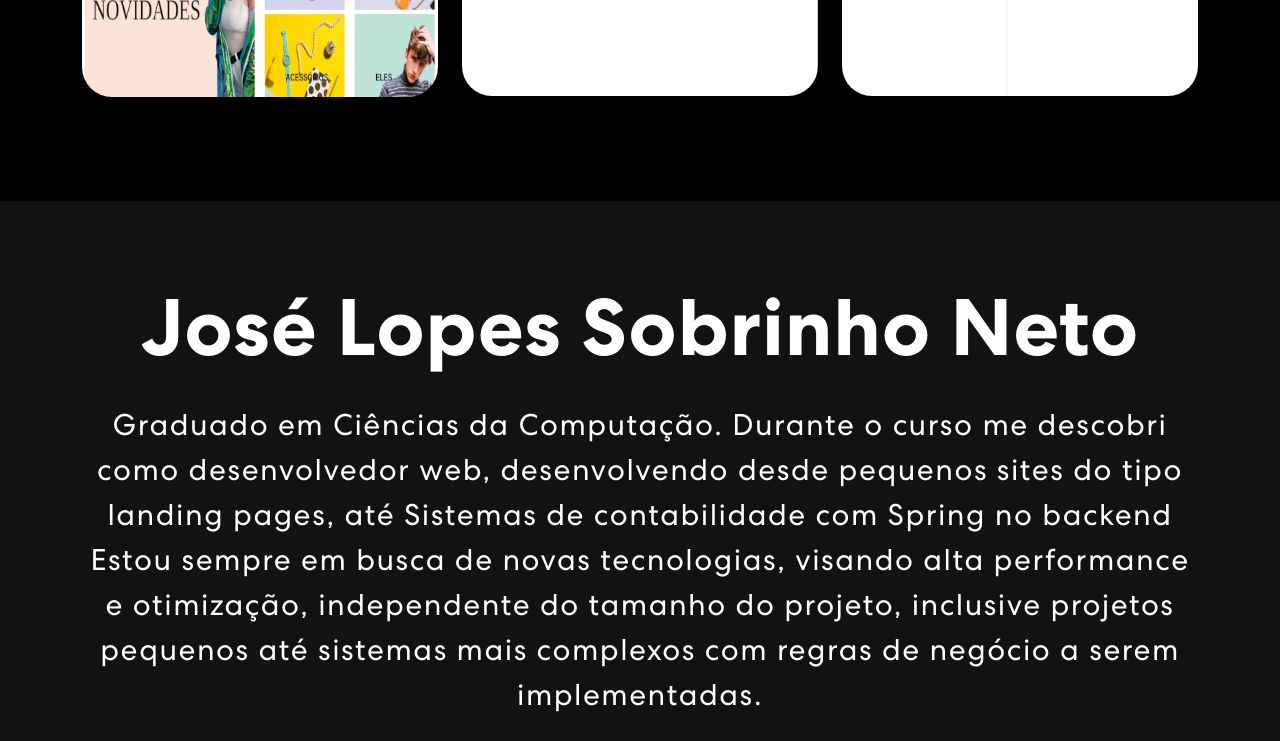
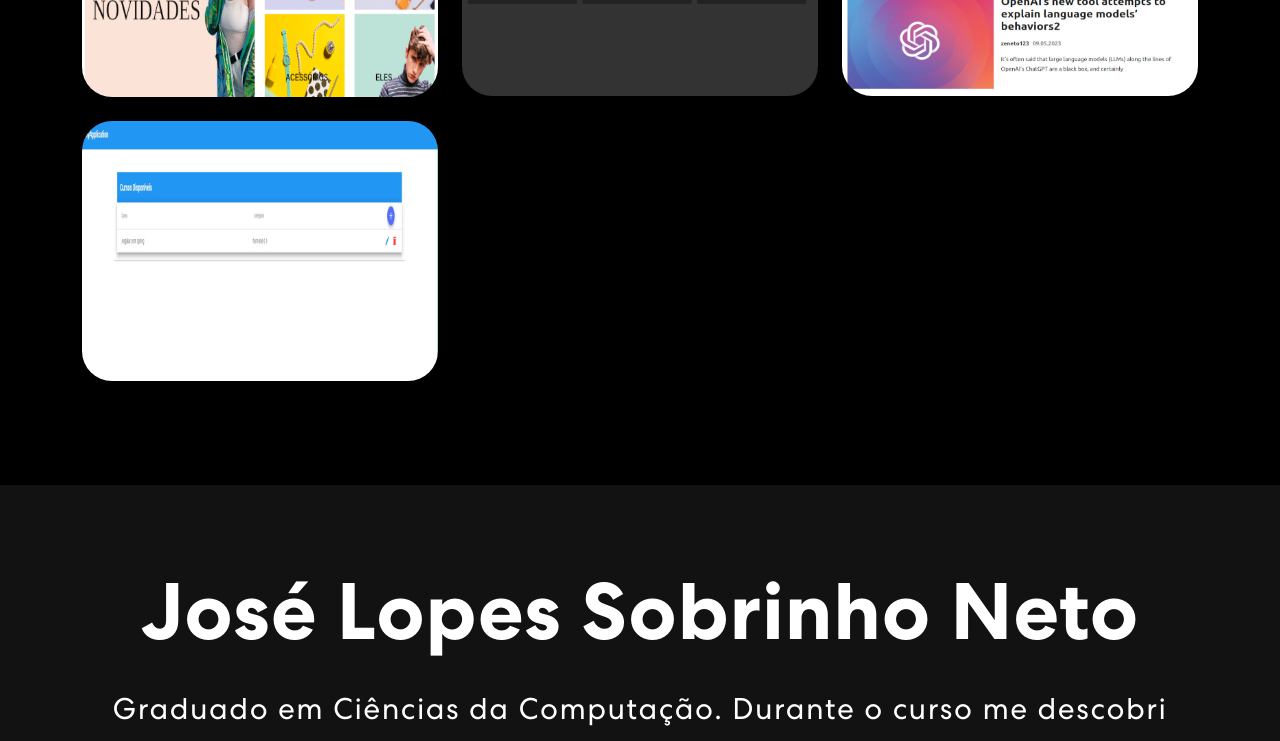
Before and after one commit to JoseNeto09/Portifolio, a React (Create React App) app: page / in a window 1280 px wide. Shown: the part 1860-2601 px from the top of the page. Built offline with nearby package versions, Linux system fonts and the light colour scheme.

Commit message:
add:projetos em deploy

```diff
--- a/src/components/Projects.js
+++ b/src/components/Projects.js
@@ -5,6 +5,7 @@ import { ProjectCard } from "./ProjectCard";
 import projImg1 from "../assets/img/project-img1.png";
 import projImg2 from "../assets/img/project-img2.png";
 import projImg3 from "../assets/img/project-img3.png";
+import projImg4 from "../assets/img/project-img4.png";
 
 import TrackVisibility from 'react-on-screen';
 import React from 'react';
@@ -17,22 +18,29 @@ export const Projects = () => {
       description: "Loja de artigos feminios",
       imgUrl: projImg2,
       link: "https://JoseNeto09.github.io/myStore",
+    },
 
+    {
+      title: "MyKaban",
+      description: "Crie seu Kaban com o MyKaban",
+      imgUrl: projImg3,
+      link:"https://joseneto09.github.io/myKanban/",
+    },
+    {
+      title: "MyBlog",
+      description: "Aplicação de postagens com autenticação por usuario.",
+      imgUrl: projImg4,
+      link:"https://github.com/JoseNeto09/Mern-blog",
     },
 
     {
       title: "<Astronaut dev/>",
       description: "CRUD de Cursos Online",
       imgUrl: projImg1,
-      link: "https://github.com/JoseNeto09/myStore",
+      link: "https://github.com/JoseNeto09/Courses-Angular",
     },
 
-    {
-      title: "My Notes",
-      description: "ToodList de anotações importantes",
-      imgUrl: projImg3,
-      link:"https://github.com/JoseNeto09/myStore",
-    }
+
   ];
   return (
     <section className="project" id="project">
```
Also changed, not shown: src/assets/img/project-img3.png, src/assets/img/project-img4.png (added).
